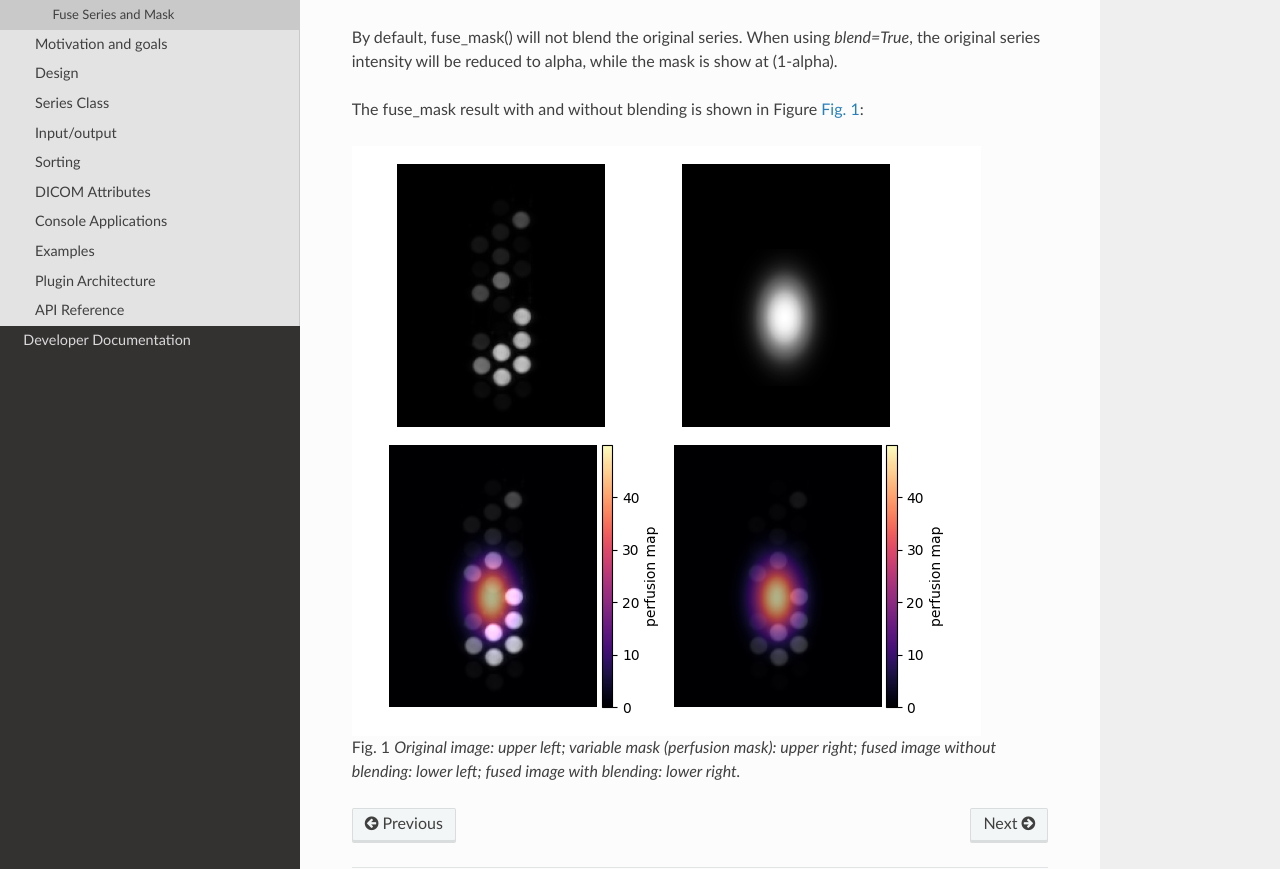
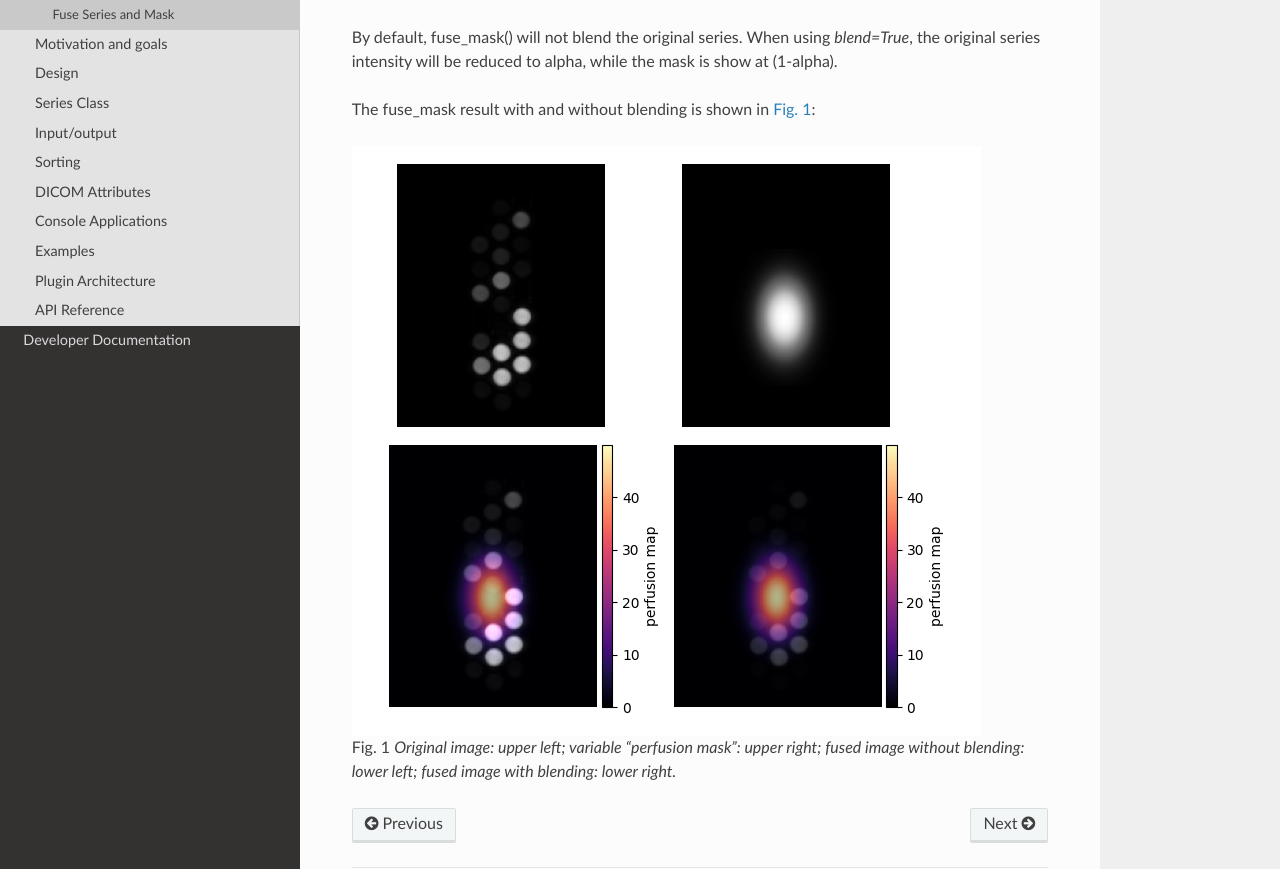
Before and after one commit to erling6232/imagedata, a Sphinx documentation site: the page built from docs/Colors.rst, in a window 1280 px wide and 1400 px high, scrolled down 1351 px. Shown: the part 427-1296 px from the top of the window. Built offline with Sphinx 7.4.7 and the Read the Docs theme 2.0.0, drawn with Linux system fonts in a browser that asks for light colours.

Commit message:
Updated documentation.

```diff
--- a/docs/Colors.rst
+++ b/docs/Colors.rst
@@ -102,10 +102,10 @@ By default, fuse_mask() will not blend the original series.
 When using `blend=True`, the original series intensity will be reduced to alpha, while
 the mask is show at (1-alpha).
 
-The fuse_mask result with and without blending is shown in Figure :numref:`fuse_mask_blend_image`:
+The fuse_mask result with and without blending is shown in :numref:`fuse_mask_blend_figure`:
 
 .. figure:: fuse_mask_blend.png
-   :name: fuse_mask_blend_image
+   :name: fuse_mask_blend_figure
 
-   Original image: upper left; variable mask (`perfusion mask`): upper right;
+   Original image: upper left; variable "perfusion mask": upper right;
    fused image without blending: lower left; fused image with blending: lower right.
--- a/docs/Introduction.rst
+++ b/docs/Introduction.rst
@@ -67,7 +67,7 @@ The addressing of a source or destination follows a url specification, *e.g.*:
 * file:///zipfile.zip/time : Access a folder in a local zip file
 * dicom://server:104/AETITLE : Access a DICOM server on port 104 with given application entity title.
 
-The plugin architecture is depicted in the Figure :numref:`plugin_architecture_figure`:
+The plugin architecture is depicted in :numref:`plugin_architecture_figure`:
 
 
 .. figure:: Plugin_Architecture.png
```
